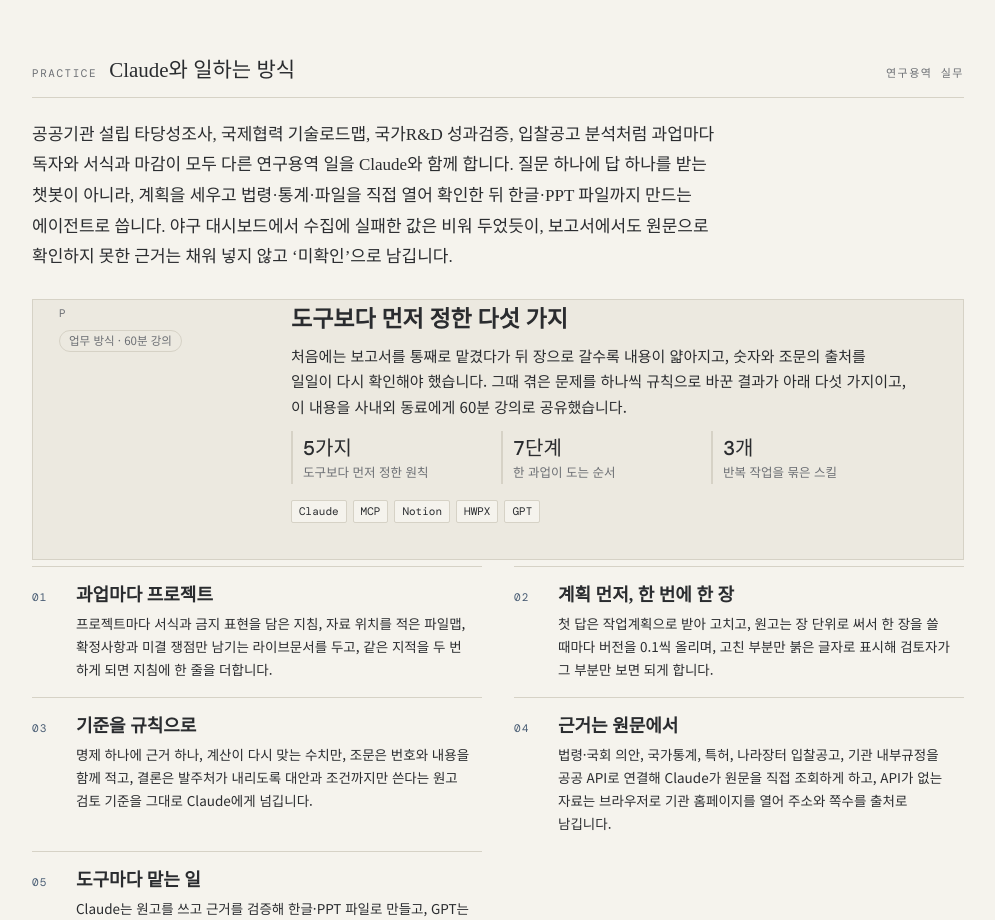
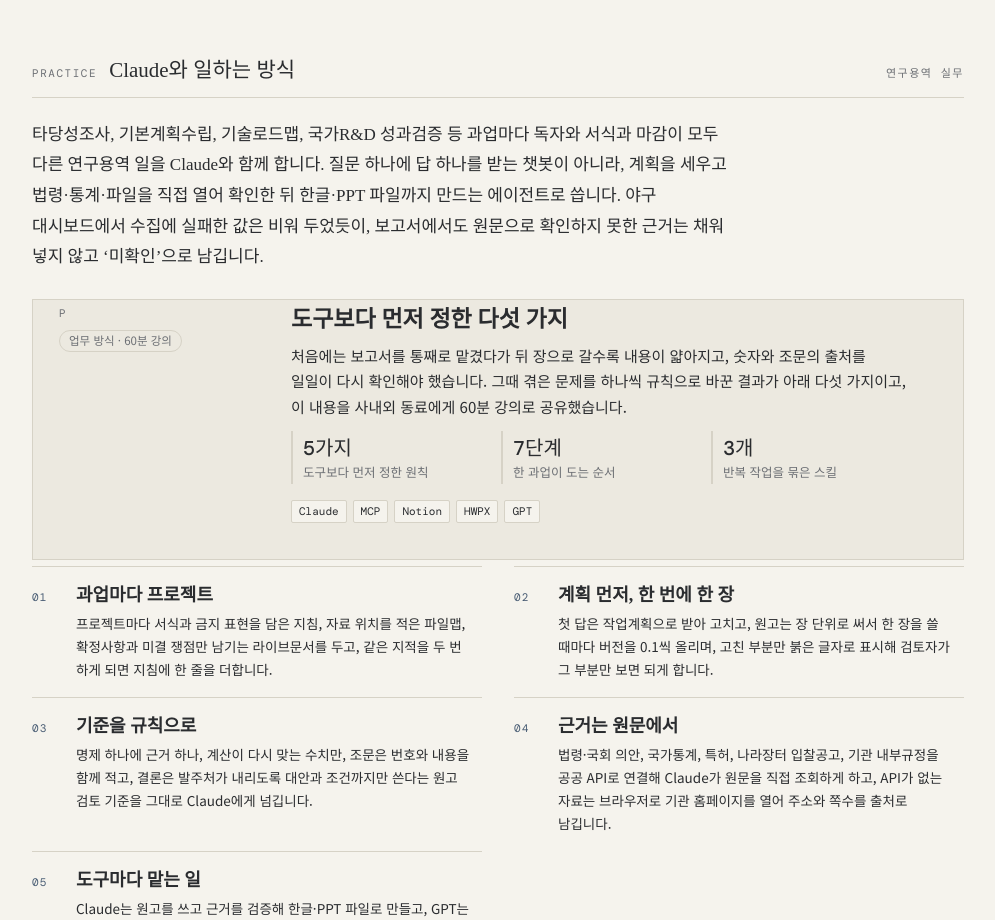
Before and after one commit to Kimey102/Kimey102.github.io, a plain HTML site: page index.html in a window 1280 px wide. Shown: the part 1385-2305 px from the top of the page, without its empty margins (142-1137 px from the left). Drawn offline with nearby package versions, Linux system fonts and the light colour scheme; a web font is replaced by a local one.

Commit message:
Practice 섹션 과업 표기 수정

```diff
--- a/index.html
+++ b/index.html
@@ -156,7 +156,7 @@ footer{border-top:1px solid var(--rule);padding-top:18px;display:flex;justify-co
       <span class="label">연구용역 실무</span>
     </div>
 
-    <p class="practice-lead">공공기관 설립 타당성조사, 국제협력 기술로드맵, 국가R&amp;D 성과검증, 입찰공고 분석처럼 과업마다 독자와 서식과 마감이 모두 다른 연구용역 일을 Claude와 함께 합니다. 질문 하나에 답 하나를 받는 챗봇이 아니라, 계획을 세우고 법령·통계·파일을 직접 열어 확인한 뒤 한글·PPT 파일까지 만드는 에이전트로 씁니다. 야구 대시보드에서 수집에 실패한 값은 비워 두었듯이, 보고서에서도 원문으로 확인하지 못한 근거는 채워 넣지 않고 ‘미확인’으로 남깁니다.</p>
+    <p class="practice-lead">타당성조사, 기본계획수립, 기술로드맵, 국가R&amp;D 성과검증 등 과업마다 독자와 서식과 마감이 모두 다른 연구용역 일을 Claude와 함께 합니다. 질문 하나에 답 하나를 받는 챗봇이 아니라, 계획을 세우고 법령·통계·파일을 직접 열어 확인한 뒤 한글·PPT 파일까지 만드는 에이전트로 씁니다. 야구 대시보드에서 수집에 실패한 값은 비워 두었듯이, 보고서에서도 원문으로 확인하지 못한 근거는 채워 넣지 않고 ‘미확인’으로 남깁니다.</p>
 
     <article class="work feature">
       <div class="meta"><span class="no">P</span><span class="kind">업무 방식 · 60분 강의</span></div>
```
